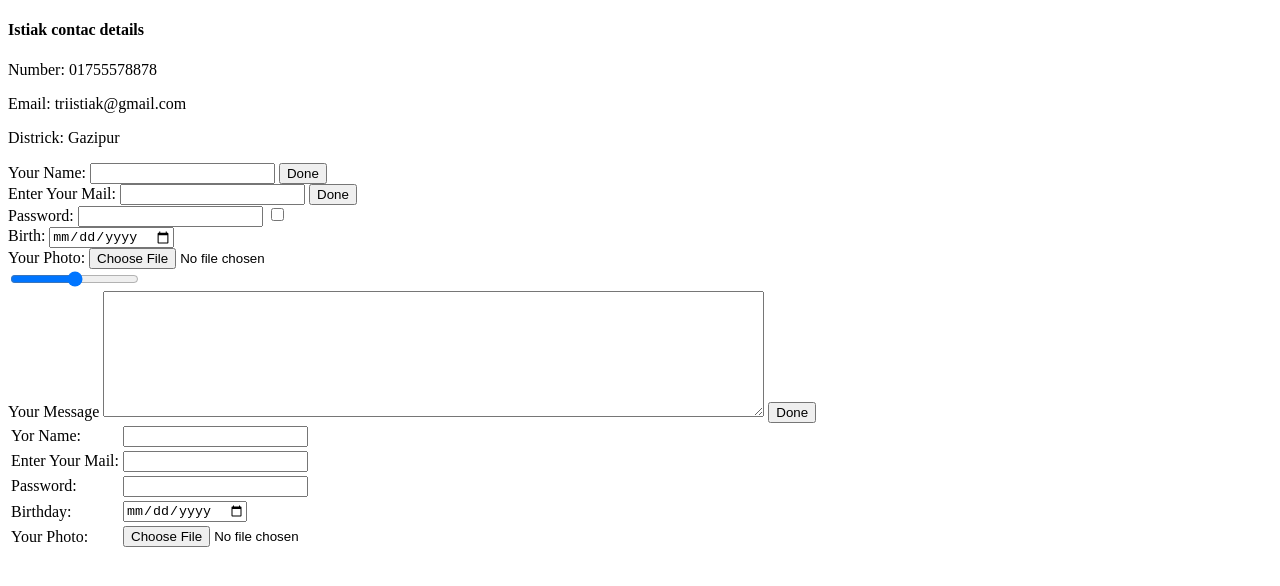
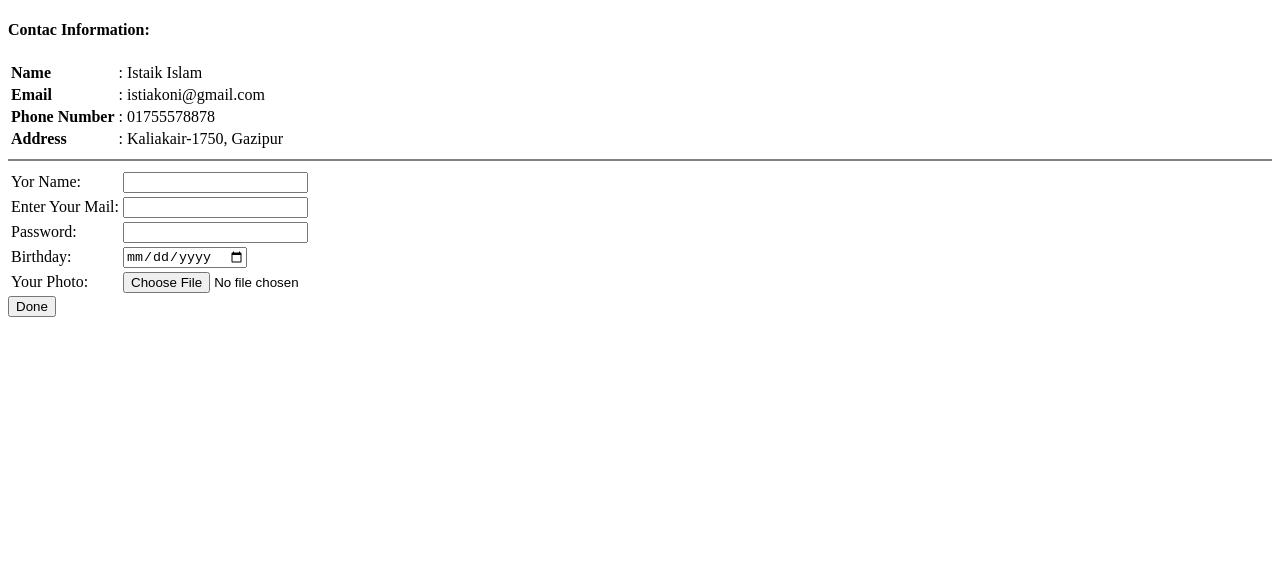
Before and after one commit to istiak29/CV, a plain HTML site: page contac.html in a window 1280 px wide. Drawn offline with Linux system fonts and the light colour scheme.

Commit message:
modify the the bug.

```diff
--- a/contac.html
+++ b/contac.html
@@ -7,46 +7,48 @@
   </head>
 
   <body>
-    <h4>Istiak contac details</h4>
-    <p>Number: 01755578878</p>
-    <p>Email: triistiak@gmail.com</p>
-    <p>Districk: Gazipur</p>
+    <h4>Contac Information:</h4>
+
+    <table>
+
+      <tr>
+        <td><strong>Name</strong></td>
+        <td>: Istaik Islam</td>
+      </tr>
 
 
-    <form class="" action="mailto: tistiak@outlook.com" method="post">
+      <tr>
+        <td><strong>Email</strong></td>
+        <td>: istiakoni@gmail.com</td>
+      </tr>
 
-      <label for="">Your Name: </label>
-      <input type="text" name="" value="">
-      <input type="submit" name="submit " value="Done"> <br>
-      <label for="">Enter Your Mail: </label>
-      <input type="email" name="" value="">
-      <input type="submit" name="" value="Done"> <br>
-      <label for="">Password: </label>
-      <input type="password" name="" value="">
-      <input type="checkbox" name="" value=""> <br>
-      <label for="">Birth: </label>
-      <input type="date" name="" value=""><br>
-      <label for="">Your Photo: </label>
-      <input type="file" name="" value=""> <br>
-      <input type="range" name="" value=""> <br>
-      <label for="">Your Message</label>
-      <textarea name="name" rows="8" cols="80"></textarea>
-      <input type="submit" name="" value="Done">
+      <tr>
+        <td><strong>Phone Number</strong>  </td>
+        <td>: 01755578878</td>
+      </tr>
 
-    </form>
+      <tr>
+        <td><strong>Address</strong></td>
+        <td>: Kaliakair-1750, Gazipur</td>
+      </tr>
 
+    </table>
+    <hr noshade />
+
+
+    <form class="" action="mailto: istiakoni@gami.com" method="post" enctype="text/plain">
       <table>
 
 
         <tr>
           <td> <label for="">Yor Name: </label> </td>
-        <td> <input type="text" name="" value=""> </td>
+          <td> <input type="text" name="Name" value=""> </td>
         </tr>
 
 
         <tr>
           <td><label for="">Enter Your Mail: </label></td>
-        <td><input type="email" name="" value=""></td>
+          <td><input type="email" name="Mail" value=""></td>
         </tr>
 
 
@@ -56,13 +58,16 @@
         </tr>
         <tr>
           <td> <label for="">Birthday: </label> </td>
-        <td> <input type="date" name="" value=""> </td>
+          <td> <input type="date" name="Birthday" value=""> </td>
         </tr>
         <tr>
           <td> <label for="">Your Photo: </label> </td>
-        <td> <input type="file" name="" value=""> </td>
+          <td> <input type="file" name="Your Photo" value=""> </td>
         </tr>
       </table>
+      <input type="submit" name="" value="Done">
+
+    </form>
 
 
 
```
Lines whose indentation alone changed are shown as unchanged.
